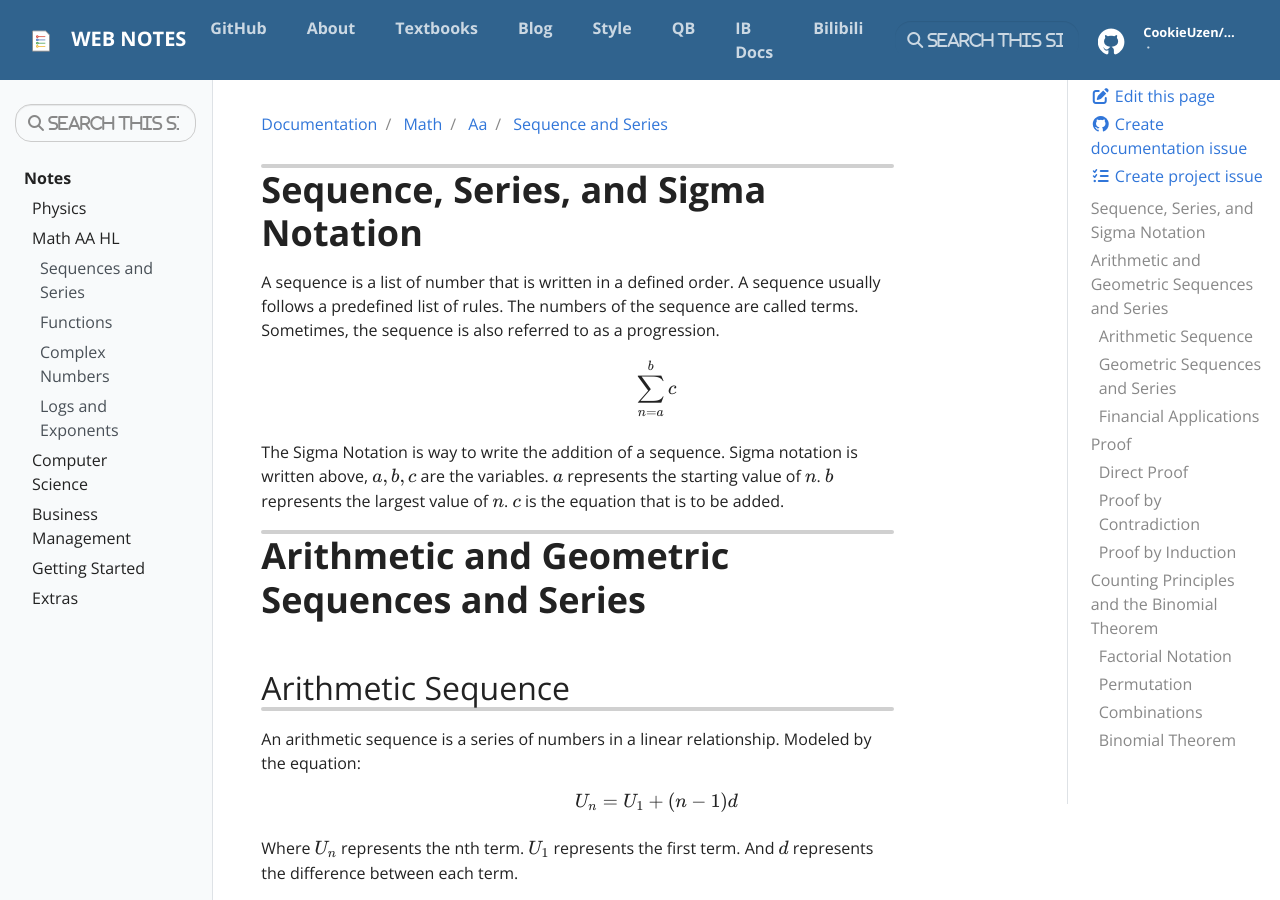
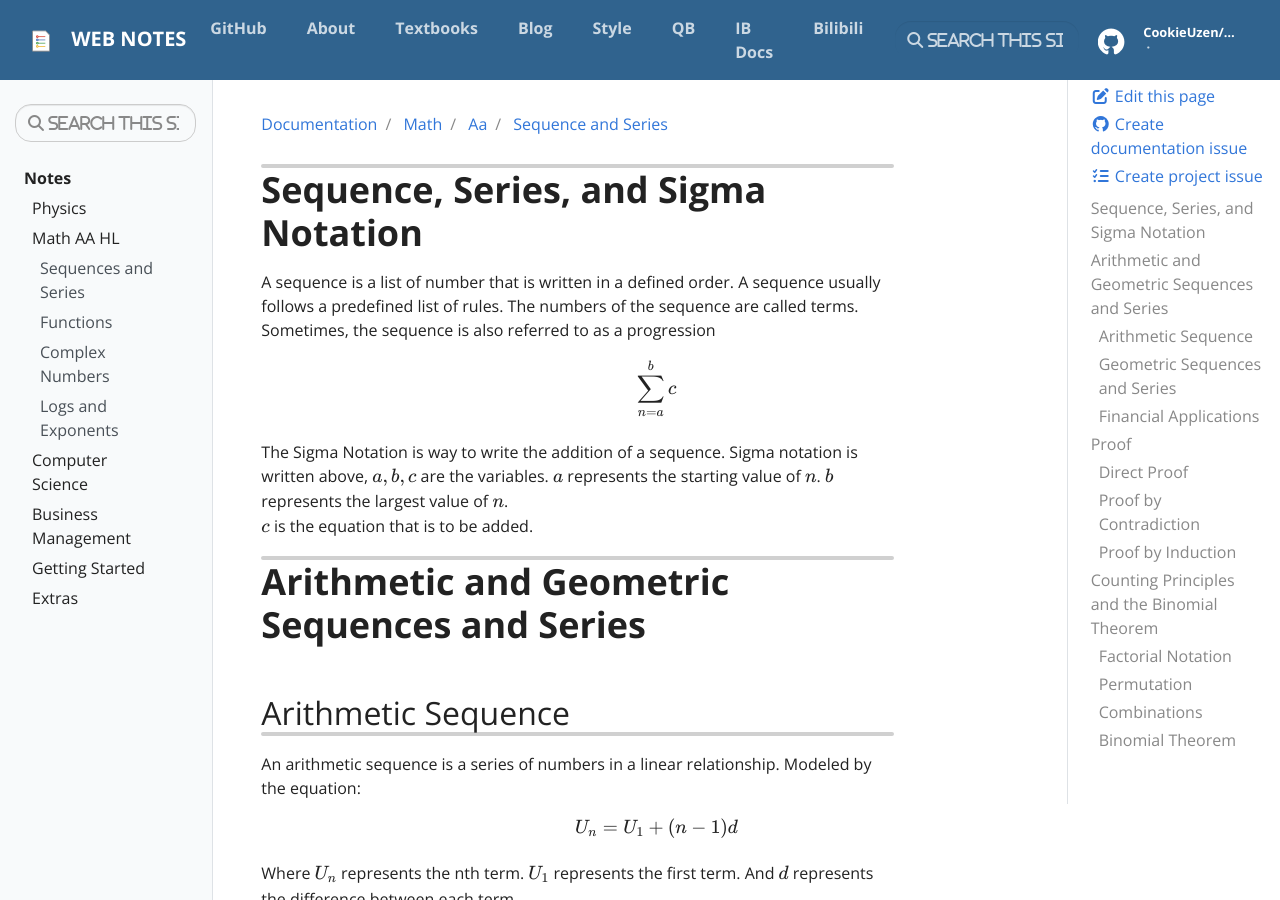
Before and after one commit to CookieUzen/web-notes, a Jekyll site: the page built from _docs/math/AA/unit 1.md, in a window 1280 px wide and 900 px high. Built offline with Jekyll 4.4.1, drawn with Linux system fonts in a browser that asks for light colours; nearby versions of some CDN libraries; library files that are not in the unit come from our copies; comment, search, counter and statistics services are not loaded.

```diff
--- a/_docs/math/AA/unit 1.md
+++ b/_docs/math/AA/unit 1.md
@@ -8,7 +8,7 @@ description: Unit 1 of Math AA HL
 A sequence is a list of number that is written in a defined order.
 A sequence usually follows a predefined list of rules.
 The numbers of the sequence are called terms.
-Sometimes, the sequence is also referred to as a progression.
+Sometimes, the sequence is also referred to as a progression
 
 $$\begin{aligned}\sum_{n=a}^{b} c\end{aligned}$$
 
```
